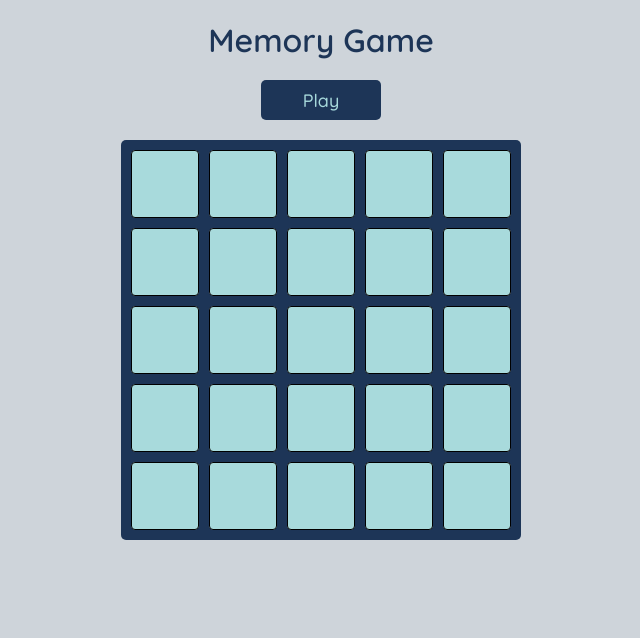
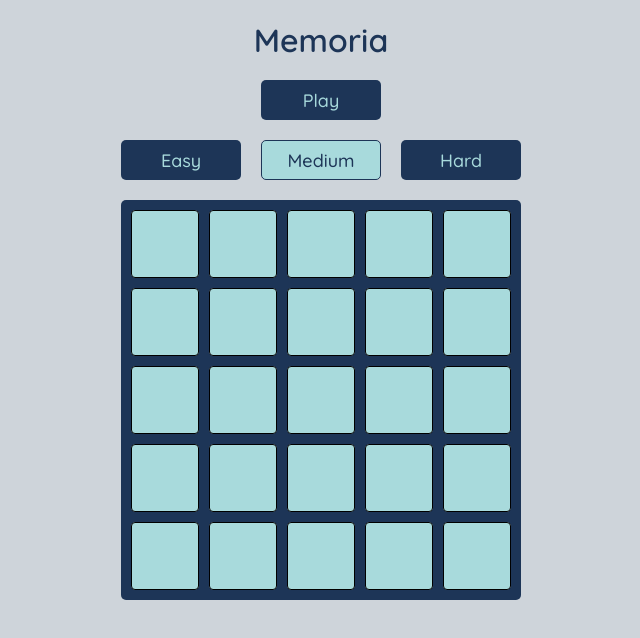
Before and after one commit to Thomas-Vargas/memory_game, a React (Create React App) app in the folder game/: page / in a window 1280 px wide. Shown: the top 638 px of the page, without its empty margins (319-959 px from the left). Built offline with nearby package versions, Linux system fonts and the light colour scheme.

Commit message:
Added difficulty buttons that update state. No functionality yet.

```diff
--- a/game/public/index.html
+++ b/game/public/index.html
@@ -24,7 +24,7 @@
       work correctly both with client-side routing and a non-root public URL.
       Learn how to configure a non-root public URL by running `npm run build`.
     -->
-    <title>React App</title>
+    <title>Memoria</title>
   </head>
   <body>
     <noscript>You need to enable JavaScript to run this app.</noscript>
--- a/game/src/App.css
+++ b/game/src/App.css
@@ -3,6 +3,7 @@
 :root {
   --correct: #629741;
   --white: #fefae0;
+  --hover: #caf3f5;
 
   --light-gray: #ced4da;
   --light-blue: #a8dadc;
@@ -61,7 +62,7 @@ h1 {
 }
 
 .hover:hover {
-  background-color: var(--correct);
+  background-color: var(--hover);
 }
 
 .play-btn {
@@ -77,6 +78,31 @@ h1 {
 }
 
 .play-btn:hover {
+  color: var(--dark-blue);
+  background-color: var(--light-blue);
+  border: 1px solid var(--dark-blue);
+}
+
+.difficulty-btns{
+  margin-top: 20px;
+  width: 400px;
+  display: flex;
+  justify-content: space-between;
+}
+
+.difficulty-btn {
+  width: 120px;
+  height: 40px;
+  border-radius: 5px;
+  border: none;
+  cursor: pointer;
+  font-size: 18px;
+  color: var(--light-blue);
+  font-weight: 500;
+  background-color: var(--dark-blue);
+}
+
+.current-difficulty {
   color: var(--dark-blue);
   background-color: var(--light-blue);
   border: 1px solid var(--dark-blue);
--- a/game/src/App.js
+++ b/game/src/App.js
@@ -8,6 +8,7 @@ function App() {
   const [showButton, setShowButton] = useState(true)
   const [gameOver, setGameOver] = useState(false)
   const [showScore, setShowScore] = useState(false)
+  const [difficulty, setDifficulty] = useState('medium')
   const [timeLeft, setTimeLeft] = useState(null)
   const [roundTime, setRoundTime] = useState(null)
   const [selectionTime, setSelectionTime] = useState(null)
@@ -194,9 +195,59 @@ function App() {
   )
 }
 
+const DifficultyButtons = () => {
+    useEffect(() => {
+        if(difficulty === 'easy') {
+            document.getElementById('easy-btn').classList.add('current-difficulty')
+        }
+        if(difficulty === 'medium') {
+            document.getElementById('medium-btn').classList.add('current-difficulty')
+        }
+        if(difficulty === 'hard') {
+            document.getElementById('hard-btn').classList.add('current-difficulty')
+        }
+    },[])
+    console.log(difficulty)
+
+    return (
+        <div>
+            {showButton ? (
+                <div className="difficulty-btns">
+                    <button
+                        id='easy-btn'
+                        className='difficulty-btn'
+                        value='easy'
+                        onClick={(e) => setDifficulty(e.target.value)}
+                    >
+                        Easy
+                    </button>
+                    <button
+                        id='medium-btn'
+                        className='difficulty-btn'
+                        value='medium'
+                        onClick={(e) => setDifficulty(e.target.value)}
+                    >
+                        Medium
+                    </button>
+                    <button
+                        id='hard-btn'
+                        className='difficulty-btn'
+                        value='hard'
+                        onClick={(e) => setDifficulty(e.target.value)}
+                    >
+                        Hard
+                    </button>
+                </div>
+                ) :
+                ''
+            }
+        </div>
+    )
+}
+
   return (
     <div className='main'>
-      <h1>Memory Game</h1>
+      <h1>Memoria</h1>
       <PlayButton
         round={roundCount}
         time={timeLeft}
@@ -205,6 +256,7 @@ function App() {
         score={score}
         highScore={highScore}
       />
+      <DifficultyButtons />
        {showScore ? (<FinalScore score={scoreToShow} />) : ''}
       <Board handleCellClick={handleCellClick} />
     </div>
```
